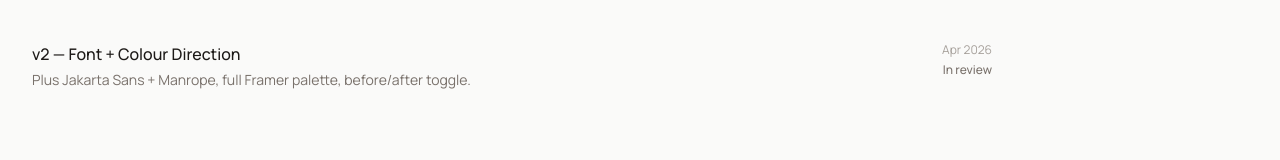
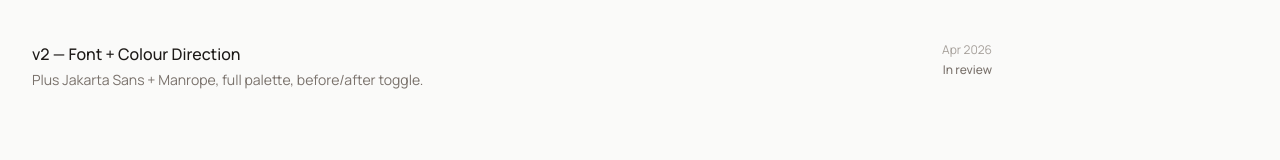
Before and after one commit to lucas-createby/createby-web, a Next.js app: page /design-hub in a window 1280 px wide. Shown: the part 2577-2737 px from the top of the page. Built offline with nearby package versions, Linux system fonts and the light colour scheme.

Commit message:
copy(design-hub): drop Framer reference in prototype description
Co-Authored-By: Claude Sonnet 4.6 <noreply@anthropic.com>

```diff
--- a/app/design-hub/page.tsx
+++ b/app/design-hub/page.tsx
@@ -34,7 +34,7 @@ const typeScale = [
 const prototypes = [
   {
     title: "v2 — Font + Colour Direction",
-    description: "Plus Jakarta Sans + Manrope, full Framer palette, before/after toggle.",
+    description: "Plus Jakarta Sans + Manrope, full palette, before/after toggle.",
     href: "http://localhost:3006/createby-prototype.html",
     date: "Apr 2026",
     status: "In review",
```
